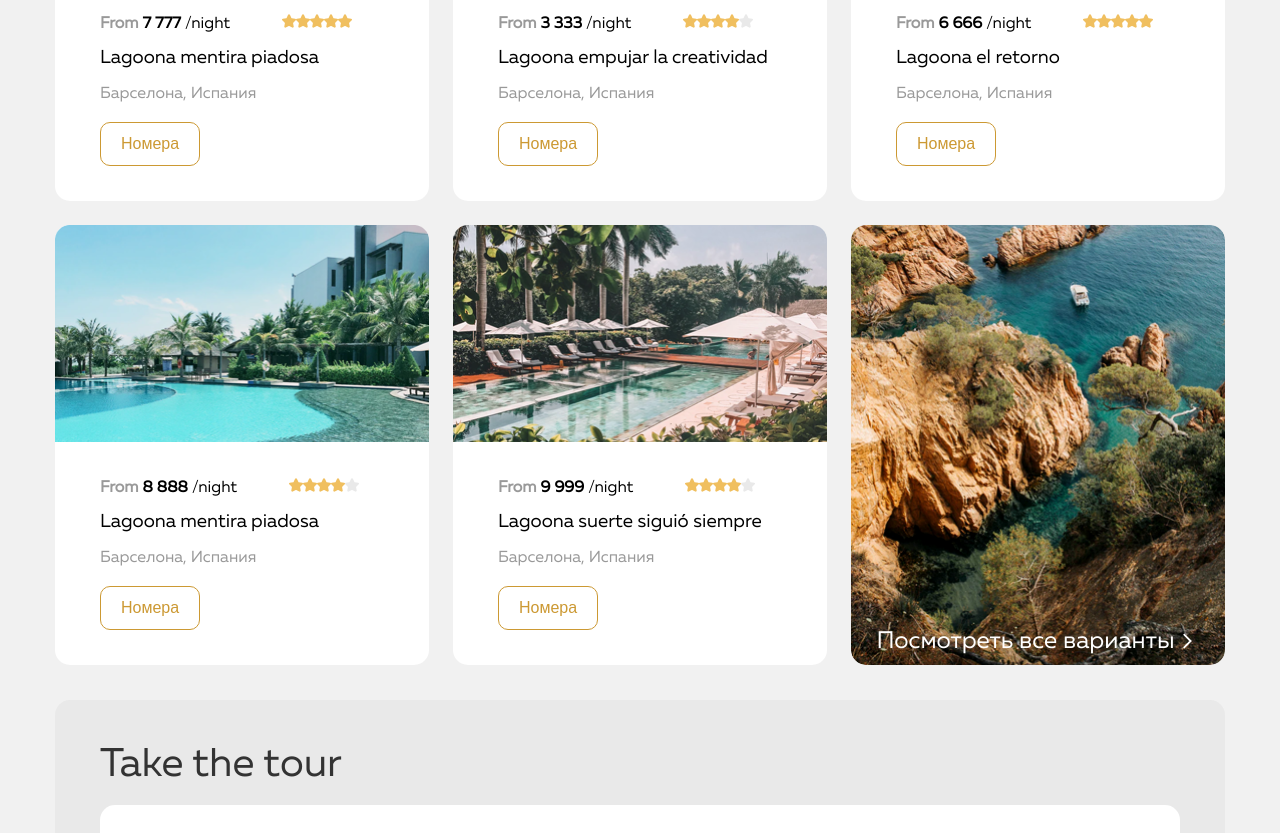
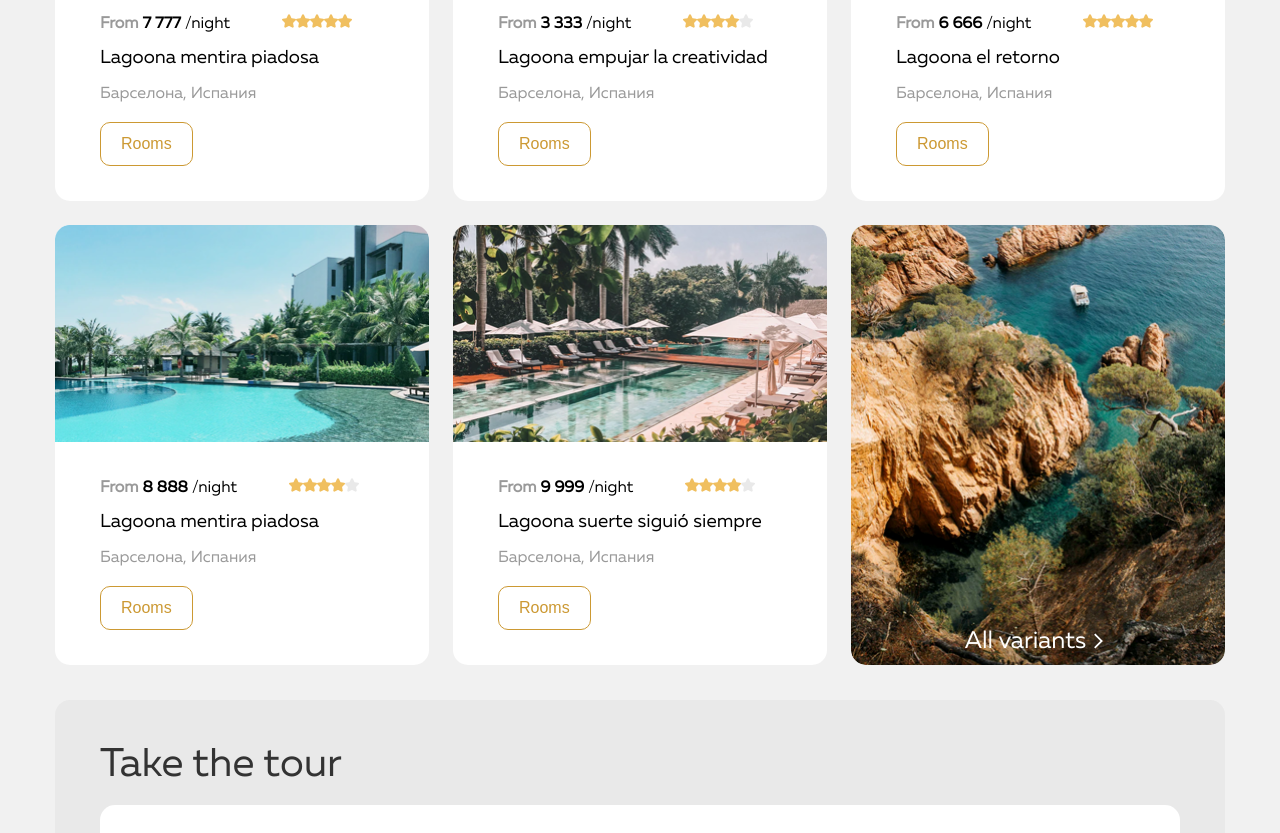
Before and after one commit to jeremyDev2/Lagoona, a React (Create React App) app in the folder lagoona/: page / in a window 1280 px wide. Shown: the part 3540-4373 px from the top of the page. Built offline with nearby package versions, Linux system fonts and the light colour scheme.

Commit message:
fix button, and component reusage

```diff
--- a/lagoona/src/App.css
+++ b/lagoona/src/App.css
@@ -669,7 +669,6 @@ body {
   transform: translate(-60%, +82%);
   width: 254px;
   height: 228px;
-
 }
 
 .social {
--- a/lagoona/src/components/micro_components/HotelCard.tsx
+++ b/lagoona/src/components/micro_components/HotelCard.tsx
@@ -1,4 +1,5 @@
 import React from "react";
+import YellowButton from "./YellowButton";
 
 interface HotelItemProps {
     imgSrc:     string;
@@ -38,7 +39,7 @@ const HotelCard: React.FC<HotelItemProps> = ({ imgSrc, price, rating, name, loca
                 </div>
                 <h3 className="hotel-name">{name}</h3>
                 <span className="country-info">{location}</span>
-                <button className="second-navbutton flex">Номера</button>
+                <YellowButton text="Rooms" className="second-navbutton flex"/>
             </div>
         </li>
     );
--- a/lagoona/src/components/micro_components/HotelCardListComponent.tsx
+++ b/lagoona/src/components/micro_components/HotelCardListComponent.tsx
@@ -87,7 +87,7 @@ const PostingList: React.FC = () => {
                     ))}
                     <li className="posting-list-item flex">
                         <a className="all-hotel-variants flex" href="#">
-                            Посмотреть все варианты
+                            All variants
                             <svg
                                 className="all-hotel-variants-arrow"
                                 width="25"
--- a/lagoona/src/components/micro_components/YellowButton.tsx
+++ b/lagoona/src/components/micro_components/YellowButton.tsx
@@ -13,16 +13,8 @@ const YellowButton: React.FC<ButtonProps> = ({text, url, className}) => {
             <button className={className}>{text}</button>
         </a>
     ) : (
-        <button style={{color: "#CC9933"}} className={className}></button>
+        <button style={{color: "#CC9933"}} className={className}>{text}</button>
     );
 }
 
-
-
-
-
-
-
-
-
 export default YellowButton;
```
